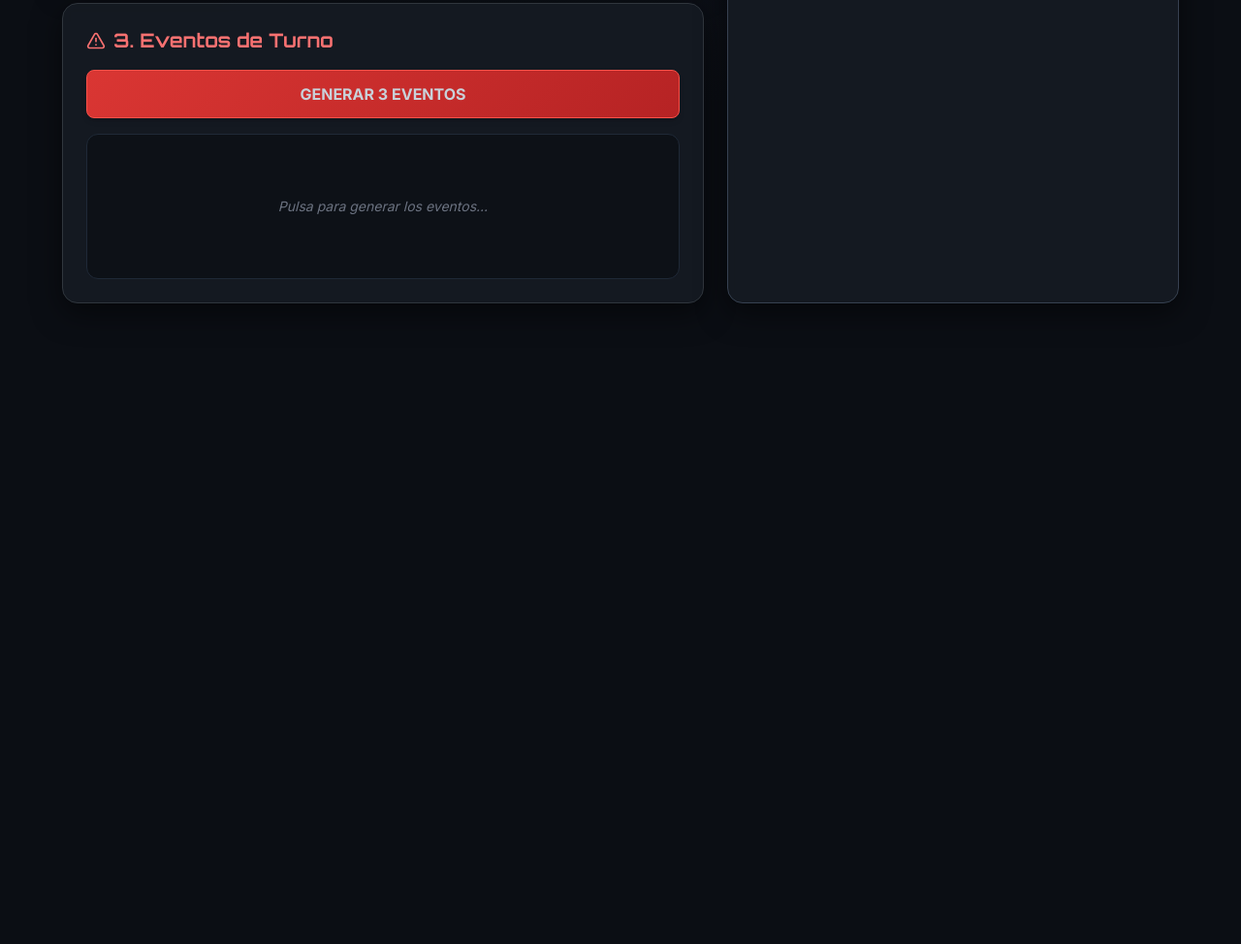
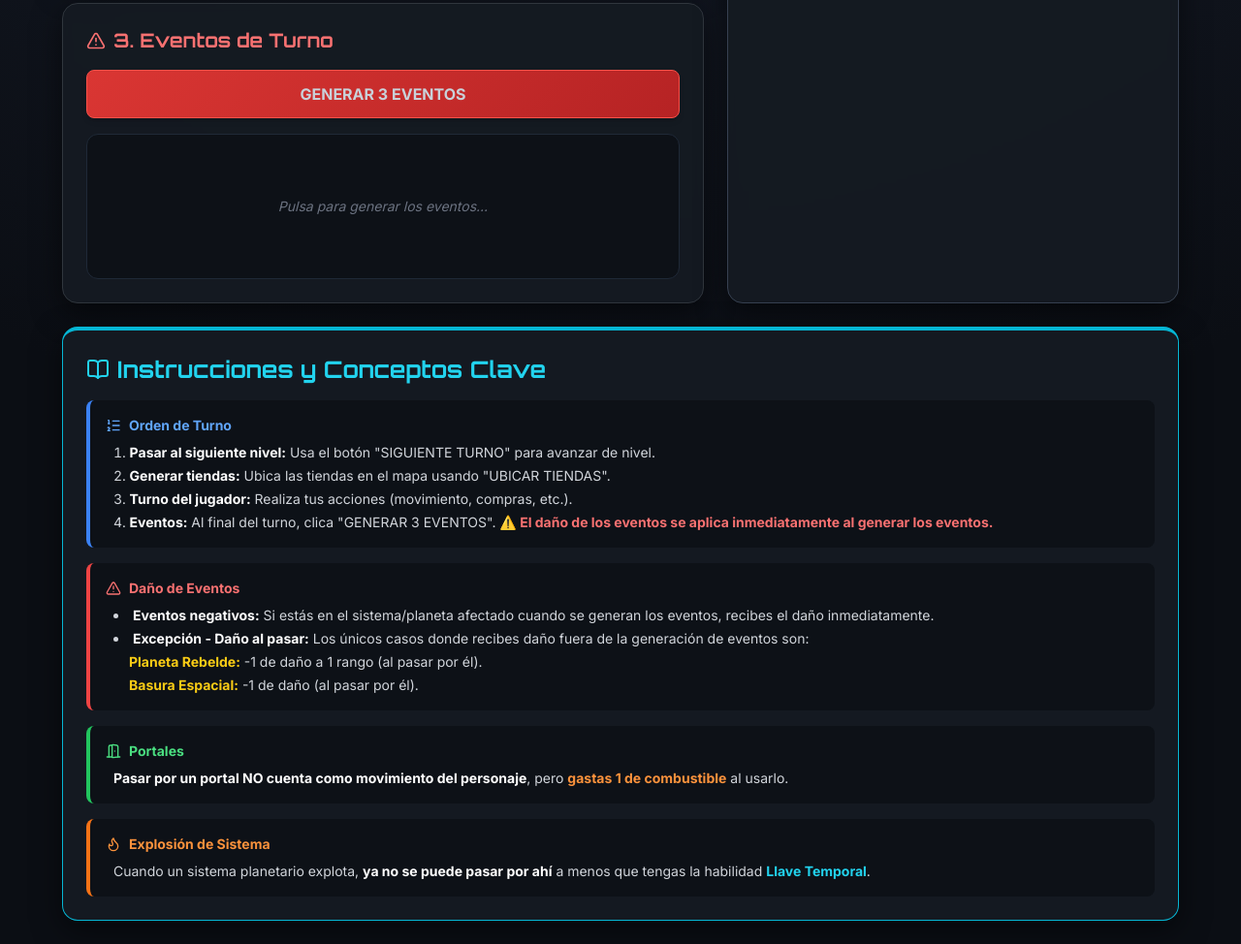
Before and after one commit to LeBrav/lebrav.github.io, a plain HTML site: page index.html in a window 1280 px wide. Shown: the part 843-1817 px from the top of the page at 97% size. Before the commit the page ends 1204 px from the top, so only its background shows below. Drawn offline with nearby package versions, Linux system fonts and the light colour scheme.

Commit message:
siguiente version con info abajo y nuevas habilidades

```diff
--- a/index.html
+++ b/index.html
@@ -457,6 +457,69 @@
 
         </div>
 
+        <!-- Sección de Instrucciones -->
+        <div class="card p-6 rounded-2xl mt-6 border-t-4 border-cyan-500">
+            <h2 class="text-2xl font-bold mb-4 flex items-center gap-2 text-cyan-400">
+                <i data-lucide="book-open" class="w-6 h-6"></i>
+                Instrucciones y Conceptos Clave
+            </h2>
+
+            <div class="space-y-4 text-sm text-gray-300">
+                <!-- Orden de Turno -->
+                <div class="bg-[#0d1117] p-4 rounded-lg border-l-4 border-blue-500">
+                    <h3 class="font-bold text-blue-400 mb-2 flex items-center gap-2">
+                        <i data-lucide="list-ordered" class="w-4 h-4"></i>
+                        Orden de Turno
+                    </h3>
+                    <ol class="list-decimal list-inside space-y-1 ml-2 text-gray-300">
+                        <li><strong class="text-white">Pasar al siguiente nivel:</strong> Usa el botón "SIGUIENTE TURNO" para avanzar de nivel.</li>
+                        <li><strong class="text-white">Generar tiendas:</strong> Ubica las tiendas en el mapa usando "UBICAR TIENDAS".</li>
+                        <li><strong class="text-white">Turno del jugador:</strong> Realiza tus acciones (movimiento, compras, etc.).</li>
+                        <li><strong class="text-white">Eventos:</strong> Al final del turno, clica "GENERAR 3 EVENTOS". <span class="text-red-400 font-semibold">⚠️ El daño de los eventos se aplica inmediatamente al generar los eventos.</span></li>
+                    </ol>
+                </div>
+
+                <!-- Daño de Eventos -->
+                <div class="bg-[#0d1117] p-4 rounded-lg border-l-4 border-red-500">
+                    <h3 class="font-bold text-red-400 mb-2 flex items-center gap-2">
+                        <i data-lucide="alert-triangle" class="w-4 h-4"></i>
+                        Daño de Eventos
+                    </h3>
+                    <ul class="list-disc list-inside space-y-1 ml-2 text-gray-300">
+                        <li><strong class="text-white">Eventos negativos:</strong> Si estás en el sistema/planeta afectado cuando se generan los eventos, recibes el daño inmediatamente.</li>
+                        <li><strong class="text-white">Excepción - Daño al pasar:</strong> Los únicos casos donde recibes daño fuera de la generación de eventos son:
+                            <ul class="list-circle list-inside ml-4 mt-1 space-y-1">
+                                <li><strong class="text-yellow-400">Planeta Rebelde:</strong> -1 de daño a 1 rango (al pasar por él).</li>
+                                <li><strong class="text-yellow-400">Basura Espacial:</strong> -1 de daño (al pasar por él).</li>
+                            </ul>
+                        </li>
+                    </ul>
+                </div>
+
+                <!-- Portales -->
+                <div class="bg-[#0d1117] p-4 rounded-lg border-l-4 border-green-500">
+                    <h3 class="font-bold text-green-400 mb-2 flex items-center gap-2">
+                        <i data-lucide="door-open" class="w-4 h-4"></i>
+                        Portales
+                    </h3>
+                    <p class="text-gray-300 ml-2">
+                        <strong class="text-white">Pasar por un portal NO cuenta como movimiento del personaje</strong>, pero <strong class="text-orange-400">gastas 1 de combustible</strong> al usarlo.
+                    </p>
+                </div>
+
+                <!-- Explosión de Sistema -->
+                <div class="bg-[#0d1117] p-4 rounded-lg border-l-4 border-orange-500">
+                    <h3 class="font-bold text-orange-400 mb-2 flex items-center gap-2">
+                        <i data-lucide="flame" class="w-4 h-4"></i>
+                        Explosión de Sistema
+                    </h3>
+                    <p class="text-gray-300 ml-2">
+                        Cuando un sistema planetario explota, <strong class="text-white">ya no se puede pasar por ahí</strong> a menos que tengas la habilidad <strong class="text-cyan-400">Llave Temporal</strong>.
+                    </p>
+                </div>
+            </div>
+        </div>
+
     </div>
 
     <script>
@@ -485,7 +548,7 @@
             },
             3: {
                 sistemas: ['Sistema_Prehistorico', 'Sistema_Medieval', 'Sistema_FarWest', 'Sistema_Futurista'],
-                planetas: ['Planeta_HuevoDino', 'Planeta_Hueso', 'Planeta_Fosil', 'Planeta_Castillo', 'Planeta_Yelmo', 'Planeta_Escudo', 'Planeta_Cadenas', 'Planeta_GorroCowboy', 'Planeta_Dinamita', 'Planeta_Rueda', 'Planeta_Saloon', 'Planeta_PlacaBase', 'Planeta_Neon', 'Planeta_Holograma']
+                planetas: ['Planeta_HuevoDino', 'Planeta_Hueso', 'Planeta_Fosil', 'Planeta_Castillo', 'Planeta_Yelmo', 'Planeta_Escudo', 'Planeta_Cadenas', 'Planeta_GorroCowboy', 'Planeta_Dinamita', 'Planeta_Rueda', 'Planeta_Barril', 'Planeta_PlacaBase', 'Planeta_Neon', 'Planeta_Holograma']
             },
             4: {
                 sistemas: ['Sistema_Pizza', 'Sistema_Deporte', 'Sistema_Chuche', 'Sistema_Windows'],
@@ -518,7 +581,7 @@
             'Sistema_Fuego': ['Planeta_Chispa', 'Planeta_Magma', 'Planeta_Llamas'],
             'Sistema_Prehistorico': ['Planeta_HuevoDino', 'Planeta_Hueso', 'Planeta_Fosil'],
             'Sistema_Medieval': ['Planeta_Castillo', 'Planeta_Yelmo', 'Planeta_Escudo', 'Planeta_Cadenas'],
-            'Sistema_FarWest': ['Planeta_GorroCowboy', 'Planeta_Dinamita', 'Planeta_Rueda', 'Planeta_Saloon'],
+            'Sistema_FarWest': ['Planeta_GorroCowboy', 'Planeta_Dinamita', 'Planeta_Rueda', 'Planeta_Barril'],
             'Sistema_Futurista': ['Planeta_PlacaBase', 'Planeta_Neon', 'Planeta_Holograma'],
             'Sistema_Pizza': ['Planeta_Queso', 'Planeta_Tomate', 'Planeta_Cebolla', 'Planeta_Pepperoni', 'Planeta_Champiñon'],
             'Sistema_Deporte': ['Planeta_Futbol', 'Planeta_Basket', 'Planeta_Voley', 'Planeta_Tenis', 'Planeta_Beisbol'],
@@ -567,6 +630,12 @@
                 { id: 'Habilidad_Estelar_Duplicacion', rareza: 'epico', niveles: [4, 5], desc: 'PASIVA: Estelares x2.' },
                 { id: 'Habilidad_Grav_MasaDoble', rareza: 'epico', niveles: [4, 5], desc: 'PASIVA: Gravitatorias x2.' },
                 { id: 'Habilidad_ProtecciónPlanetaria', rareza: 'epico', niveles: [4, 5], desc: 'PASIVA: -1 Daño.' },
+                { id: 'Habilidad_LlaveTemporal', rareza: 'epico', niveles: [3, 4], desc: 'PASIVA: Permite pasar por sistemas planetarios explotados.' },
+                { id: 'Habilidad_LlaveTemporal', rareza: 'raro', niveles: [4, 5], desc: 'PASIVA: Permite pasar por sistemas planetarios explotados.' },
+                { id: 'Habilidad_EstabilizadorEstelar', rareza: 'epico', niveles: [2, 3], desc: 'ACTIVA: Evita la explosión inminente de un sistema planetario (un solo uso, donde sea del universo).' },
+                { id: 'Habilidad_EstabilizadorEstelar', rareza: 'raro', niveles: [4, 5], desc: 'ACTIVA: Evita la explosión inminente de un sistema planetario (un solo uso, donde sea del universo).' },
+                { id: 'Habilidad_CrearPortal', rareza: 'epico', niveles: [4, 5], desc: 'ACTIVA: Crea un portal de 2 o 3 planetas donde tú quieras del universo.' },
+                { id: 'Habilidad_DisfrazRebelde', rareza: 'raro', niveles: [3, 4, 5], desc: 'PASIVA: No te afectan los planetas rebeldes.' },
             ],
             Especial: [
                 { id: 'Carta_UltimaVoluntad_CorreoPrime', rareza: 'raro', niveles: [3], desc: 'Envía inventario al morir.' },
@@ -1025,7 +1094,7 @@
                 if (ev === 'Evento_Explosion_Sistema') {
                     const target = getRandomElement(sistemasActivos); // is system name
                     targetSysName = target;
-                    desc = `Sistema <strong class="text-white">${target.replace('Sistema_','')}</strong> explotará (Daño 4).`;
+                    desc = `Sistema <strong class="text-white">${target.replace('Sistema_','')}</strong> explotará.`;
                     icon = "flame";
                 } else if (ev === 'Evento_Sistema_Infectado') {
                     const target = getRandomElement(sistemasActivos); // is system name
```
